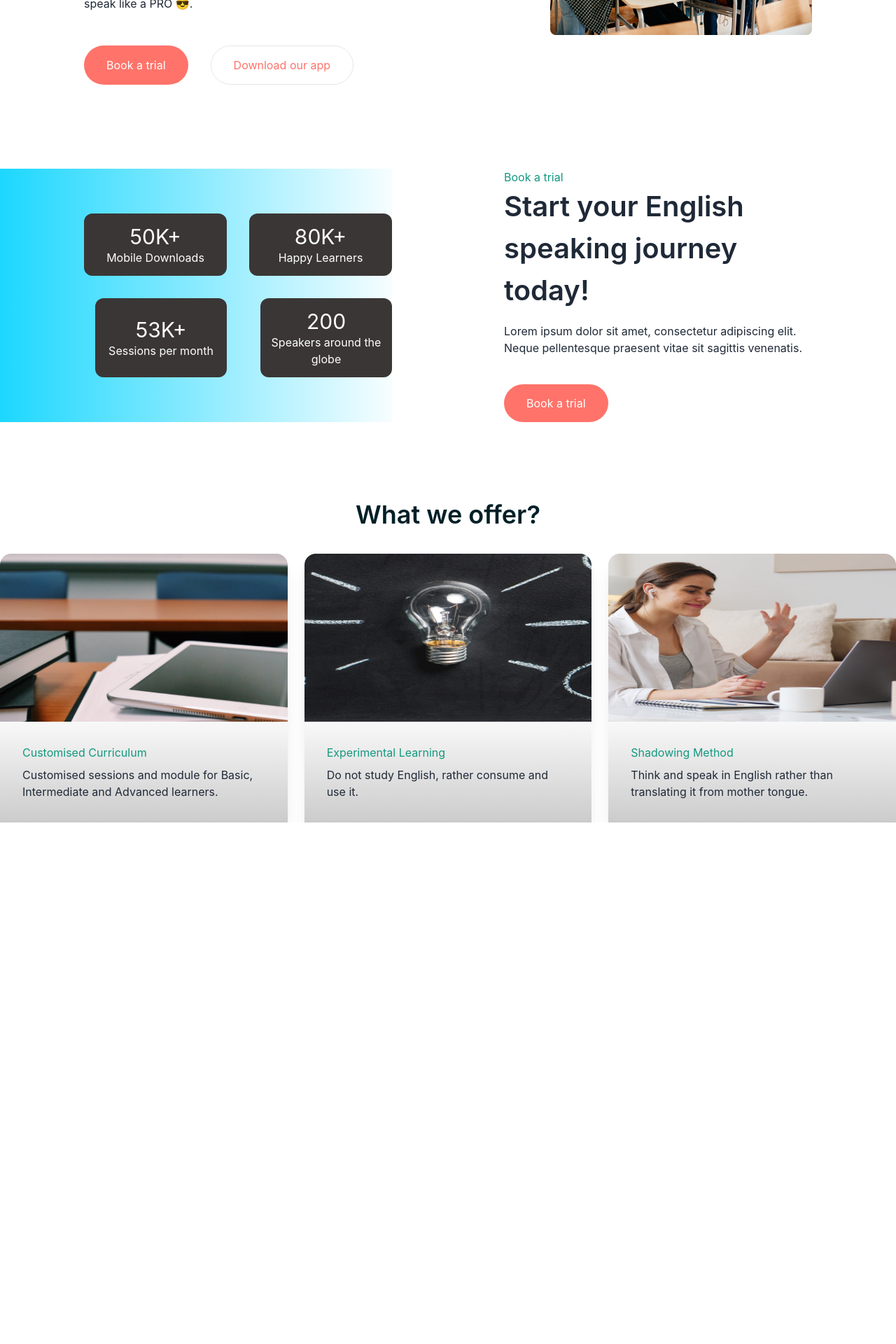
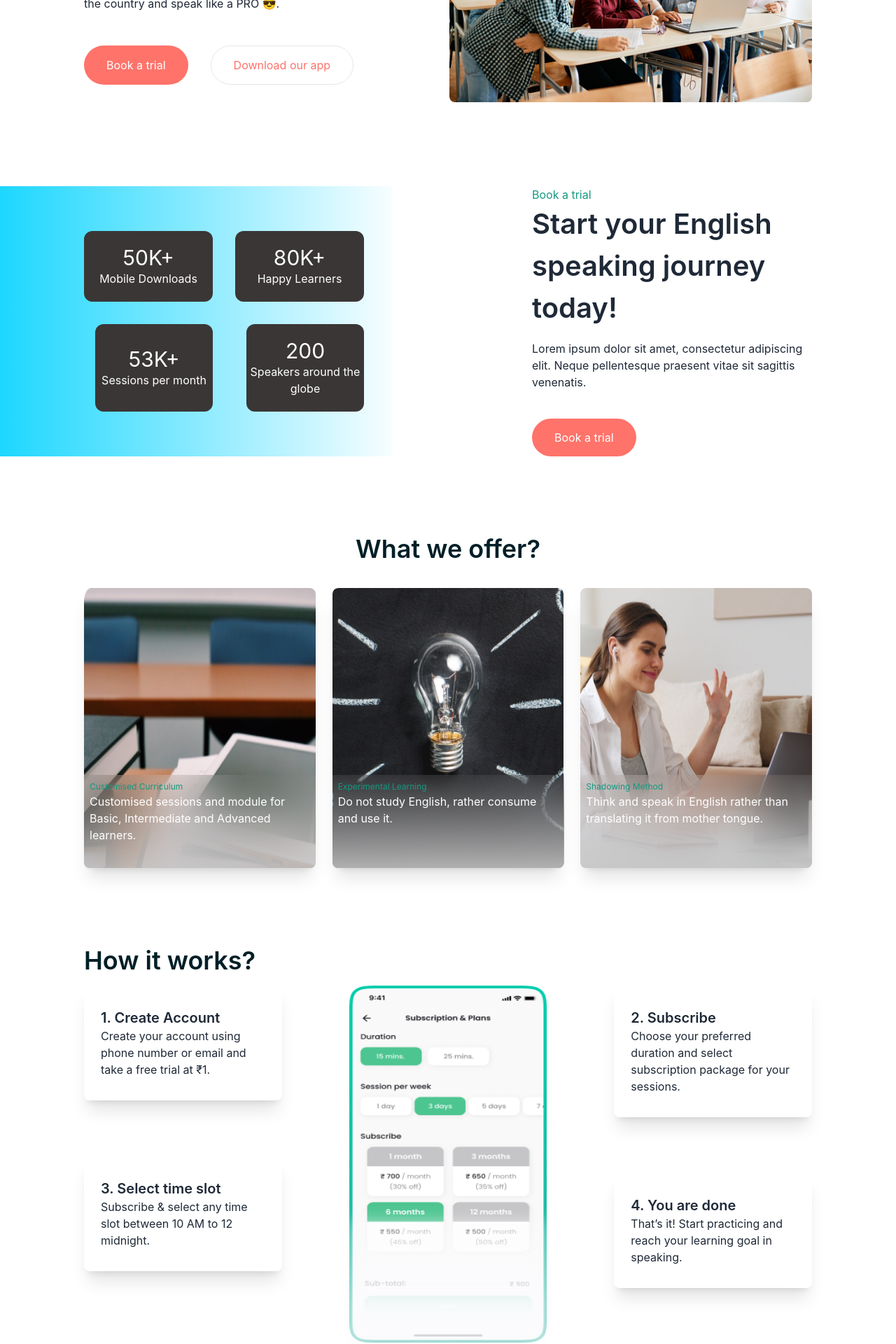
Before and after one commit to Tasnim-Bahar-Samir/clapingo-edu-task, a React (Create React App) app: page / in a window 1280 px wide. Shown: the part 345-2265 px from the top of the page at 70% size. Before the commit the page ends 1520 px from the top, so only its background shows below. Built offline with nearby package versions, Linux system fonts and the light colour scheme; no server answers.

Commit message:
added workflow section

```diff
--- a/src/Components/Home/Banner/Banner.js
+++ b/src/Components/Home/Banner/Banner.js
@@ -2,10 +2,10 @@ import React from "react";
 import bannerImg from '../../../assets/images/banner.jpg'
 const Banner = () => {
   return (
-    <div className="md:flex md:px-[120px] mt-14">
+    <div className="flex gap-1 md:flex-row flex-col-reverse px-10 md:px-20 xl:px-[120px] mt-14">
       <div>
-        <h1 className="text-5xl font-bold">
-          Hone your english speaking skills over{" "}
+        <h1 className="xl:text-5xl md:text-4xl text-2xl font-bold">
+          Hone your english <br /> speaking skills over{" "} <br />
           <span className="" style={{ color: "#319b8e" }}>
             one-on-one
           </span>{" "}
--- a/src/Components/Home/Home.js
+++ b/src/Components/Home/Home.js
@@ -1,14 +1,26 @@
-import React from 'react'
+import React, { useContext } from 'react'
+import { authProvider } from '../../Contexts/Usercontext'
 import Banner from './Banner/Banner'
 import Offers from './Offers/Offers'
 import TrialSection from './TrialSection/TrialSection'
+import WorkFlow from './WorkFlow/WorkFlow'
 
 const Home = () => {
+    const {user} = useContext(authProvider)
+    if(user){
+        return <div className='flex h-[500px] text-center items-center justify-center'>
+            <div>
+            <h1 className='text-5xl font-bold '>You are logged in</h1>
+            <p className='mt-4 text-lg'>To logout click on the profile icon.</p>
+            </div>
+        </div>
+    }
   return (
     <div>
         <Banner/>
         <TrialSection/>
         <Offers/>
+        <WorkFlow/>
     </div>
   )
 }
--- a/src/Components/Home/Offers/Offers.js
+++ b/src/Components/Home/Offers/Offers.js
@@ -28,7 +28,7 @@ const Offers = () => {
     },
   ];
   return (
-    <div className="mt-28">
+    <div className="mt-28 px-20 md:px-20 xl:px-[120px]">
       <h1
         className="text-center text-4xl font-semibold mb-9"
         style={{ color: "#001F27" }}
@@ -37,13 +37,13 @@ const Offers = () => {
       </h1>
       <div className="grid md:grid-cols-3 gap-6">
         {offers.map((offer) => (
-          <div style={{backgroundImage: offer.img}} key={offer._id} className="card shadow-xl">
-            <figure>
-              <img className=" h-60 w-full" src={offer.img} alt="Offer Img" />
+          <div style={{backgroundImage: offer.img}} key={offer._id} className="card shadow-xl relative h-[400px]">
+            <figure className="h-full rounded-lg">
+              <img className=" h-full w-full rounded-lg" src={offer.img} alt="Offer Img" />
             </figure>
-            <div className="card-body card-bg">
-              <h2 className="color-primary">{offer.title}</h2>
-              <p>{offer.details}</p>
+            <div className="p-2 card-bg h-1/3 absolute bottom-0 rounded-bl-lg rounded-br-lg w-full">
+              <h2 className="color-primary text-[12px]">{offer.title}</h2>
+              <p className="text-white text-[16px]">{offer.details}</p>
             </div>
           </div>
         ))}
--- a/src/Components/Home/TrialSection/TrialSection.js
+++ b/src/Components/Home/TrialSection/TrialSection.js
@@ -24,10 +24,10 @@ const TrialSection = () => {
         },
     ]
   return (
-    <div className='flex xl:gap-40 md:gap-12  mt-[120px]' >
-        <div className='md:pl-[120px] grid grid-cols-2 gap-8 w-1/2 py-16' style={{background:'linear-gradient(90deg, #00D2FF -13.02%, rgba(0, 210, 255, 0) 103.77%)'}}>
+    <div className='lg:flex xl:gap-40 md:gap-12  mt-[120px] ' >
+        <div className='px-10 md:pl-20 xl:pl-[120px] grid grid-cols-2 gap-8 md:w-1/2 py-16' style={{background:'linear-gradient(90deg, #00D2FF -13.02%, rgba(0, 210, 255, 0) 103.77%)'}}>
             {data.map(d => (
-                <div key={d._id} className={`rounded-xl flex items-center justify-center text-white text-center ${d._id === 3 && 'ml-4'} ${d._id === 4 && 'ml-4'}`} style={{backgroundColor:'#3A3636'}}>
+                <div key={d._id} className={`p-1 rounded-xl flex items-center justify-center text-white text-center ${d._id === 3 && 'ml-4'} ${d._id === 4 && 'ml-4'}`} style={{backgroundColor:'#3A3636'}}>
                     <div>
                     <h3 className='text-3xl'>{d.amount}</h3>
                     <p>{d.details}</p>
@@ -35,7 +35,7 @@ const TrialSection = () => {
                 </div>
             ))}
         </div>
-        <div className='w-1/2 md:pr-[120px]'>
+        <div className='md:w-1/2 px-10 md:pr-20 xl:pr-[120px] lg:mt-0 mt-3'>
             <p className='color-primary text-[16px]'>Book a trial</p>
             <h3 className='text-[40px] font-semibold'>Start your English <br /> speaking journey today!</h3>
             <p className='text-[16px] leading-6 mt-4 mb-10'>Lorem ipsum dolor sit amet, consectetur adipiscing elit. Neque pellentesque praesent vitae sit sagittis venenatis.</p>
--- /dev/null
+++ b/src/Components/Home/WorkFlow/FlowCard.js
@@ -0,0 +1,12 @@
+import React from 'react'
+
+const FlowCard = ({title, details}) => {
+  return (
+    <div className='px-6 py-8 shadow-xl rounded-lg mb-20'>
+        <h2 className='text-xl font-semibold'>{title}</h2>
+        <p className='text-[16px]'>{details}</p>
+    </div>
+  )
+}
+
+export default FlowCard
--- /dev/null
+++ b/src/Components/Home/WorkFlow/WorkFlow.js
@@ -0,0 +1,32 @@
+import React from 'react'
+import FlowCard from './FlowCard'
+import img from '../../../assets/images/Subscribe & plans 1.png'
+
+const WorkFlow = () => {
+
+  return (
+    <div className='px-20 md:px-20 xl:px-[120px]'>
+        <h1 className='text-4xl mt-28 mb-4 font-semibold' style={{color:'#001F27'}}>How it works?</h1>
+        <div className='grid md:grid-cols-3 md:gap-24'>
+
+        <div>
+            <FlowCard title="1. Create Account" details="Create your account using phone number or email and take a free trial at ₹1."/>
+            <FlowCard title="3. Select time slot" details="Subscribe & select any time slot between 10 AM to 12 midnight."/>
+        </div>
+        <div className='h-[510px] relative mb-10 md:mb-0'>
+            <img src={img} className='w-full h-full' alt="" />
+            <div className='h-44 absolute w-full bottom-0' style={{background:'linear-gradient(180deg, rgba(251, 251, 253, 0) -50%, #FBFBFD 74.21%)', filter:'blur(10px)'}}>
+
+            </div>
+        </div>
+        <div>
+        <FlowCard title="2. Subscribe" details="Choose your preferred duration and select subscription package for your sessions. "/>
+        <FlowCard title="4. You are done" details="That’s it! Start practicing and reach your learning goal in speaking."/>
+        </div>
+    </div>
+    </div>
+
+  )
+}
+
+export default WorkFlow
--- a/src/Layouts/Main.js
+++ b/src/Layouts/Main.js
@@ -6,7 +6,9 @@ const Main = () => {
   return (
     <div>
         <Navbar/>
+        <div className=' max-w-[1536px] mx-auto'>
         <Outlet/>
+        </div>
     </div>
 
   )
```
